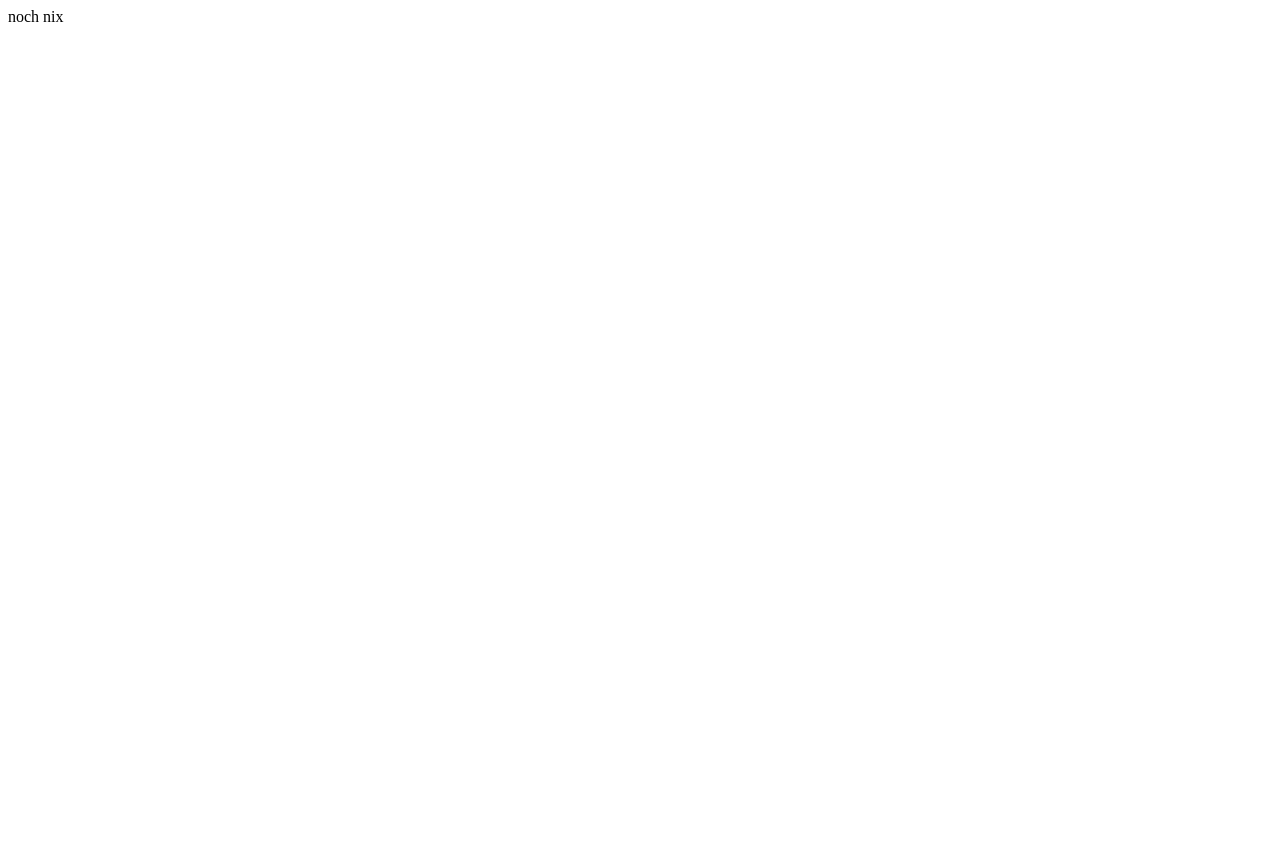
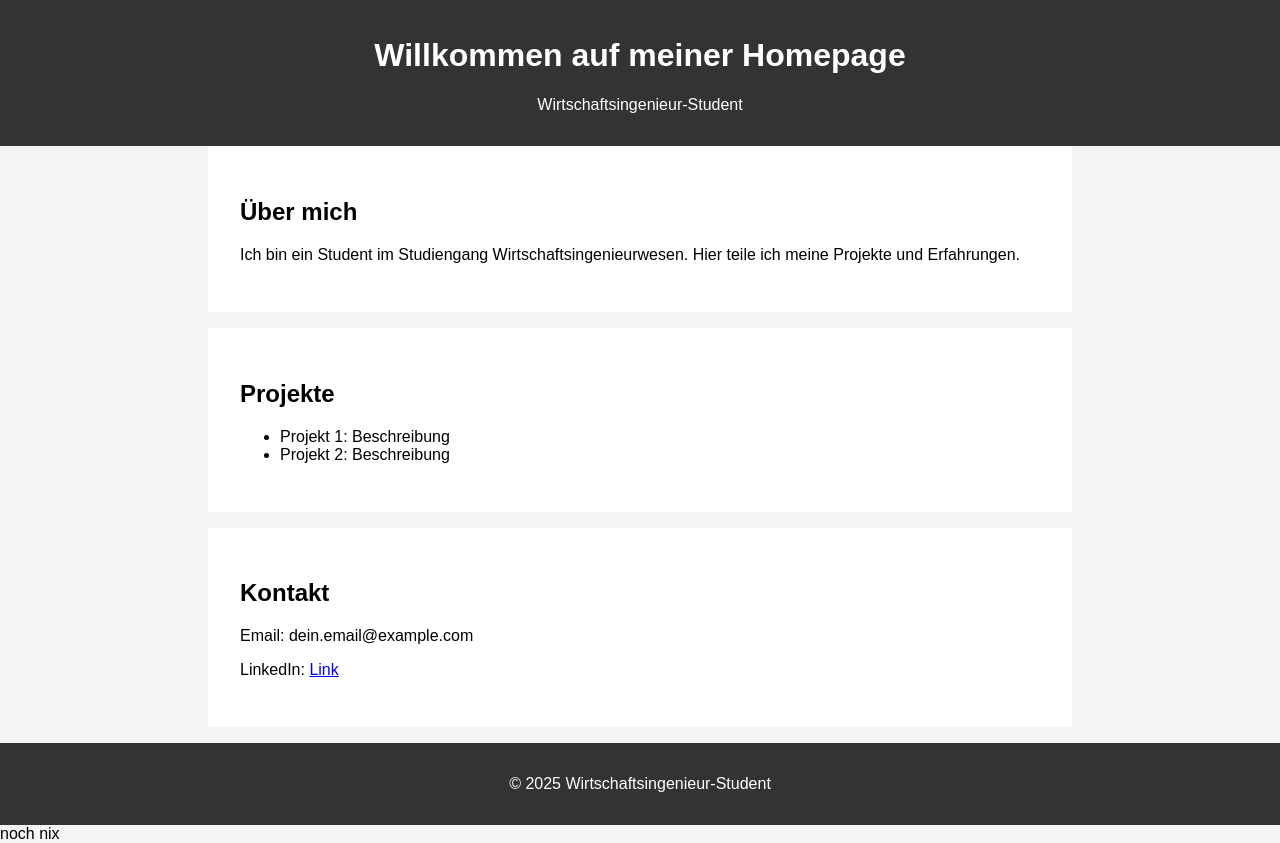
Before and after one commit to weberi/ich, a plain HTML site: page index.html in a window 1280 px wide. Before the commit the page ends 800 px from the top, so only its background shows below. Drawn offline with Linux system fonts and the light colour scheme.

Commit message:
Create index.html for personal homepage
Added a basic HTML structure for a personal homepage.

```diff
--- a/index.html
+++ b/index.html
@@ -1 +1,42 @@
-noch nix
+<!DOCTYPE html>
+<html lang="de">
+<head>
+    <meta charset="UTF-8">
+    <meta name="viewport" content="width=device-width, initial-scale=1.0">
+    <title>Wirtschaftsingenieur-Student</title>
+    <style>
+        body { font-family: Arial, sans-serif; margin: 0; padding: 0; background-color: #f4f4f4; }
+        header { background-color: #333; color: white; text-align: center; padding: 1em; }
+        nav { background-color: #444; padding: 0.5em; }
+        nav a { color: white; margin: 0 1em; text-decoration: none; }
+        section { padding: 2em; max-width: 800px; margin: auto; background: white; margin-bottom: 1em; }
+        footer { text-align: center; padding: 1em; background-color: #333; color: white; }
+    </style>
+</head>
+<body>
+    <header>
+        <h1>Willkommen auf meiner Homepage</h1>
+        <p>Wirtschaftsingenieur-Student</p>
+    </header>
+
+    <section id="about">
+        <h2>Über mich</h2>
+        <p>Ich bin ein Student im Studiengang Wirtschaftsingenieurwesen. Hier teile ich meine Projekte und Erfahrungen.</p>
+    </section>
+    <section id="projects">
+        <h2>Projekte</h2>
+        <ul>
+            <li>Projekt 1: Beschreibung</li>
+            <li>Projekt 2: Beschreibung</li>
+        </ul>
+    </section>
+    <section id="contact">
+        <h2>Kontakt</h2>
+        <p>Email: dein.email@example.com</p>
+        <p>LinkedIn: <a href="#">Link</a></p>
+    </section>
+    <footer>
+        <p>&copy; 2025 Wirtschaftsingenieur-Student</p>
+    </footer>
+</body>
+</html>noch nix
```
